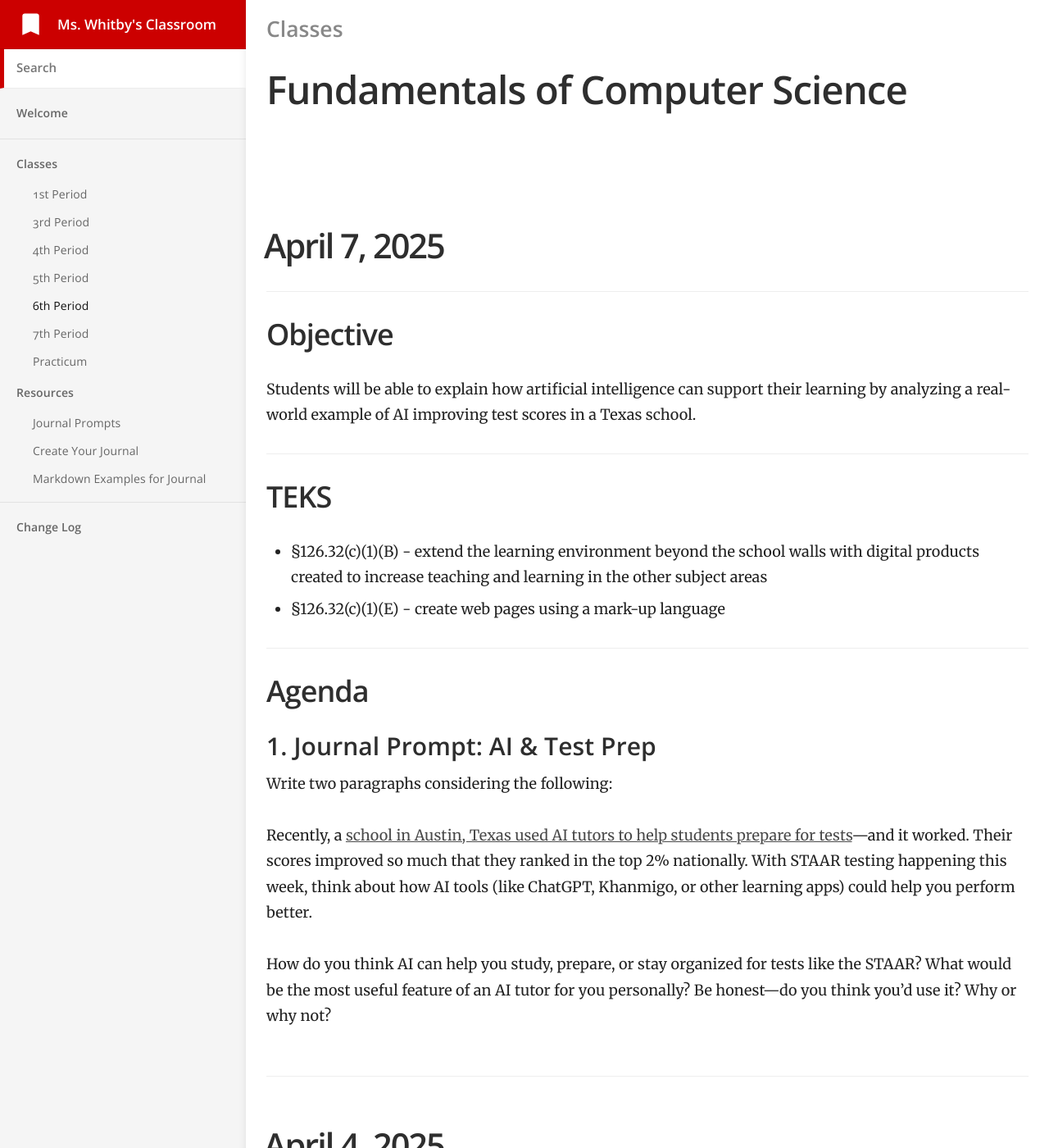
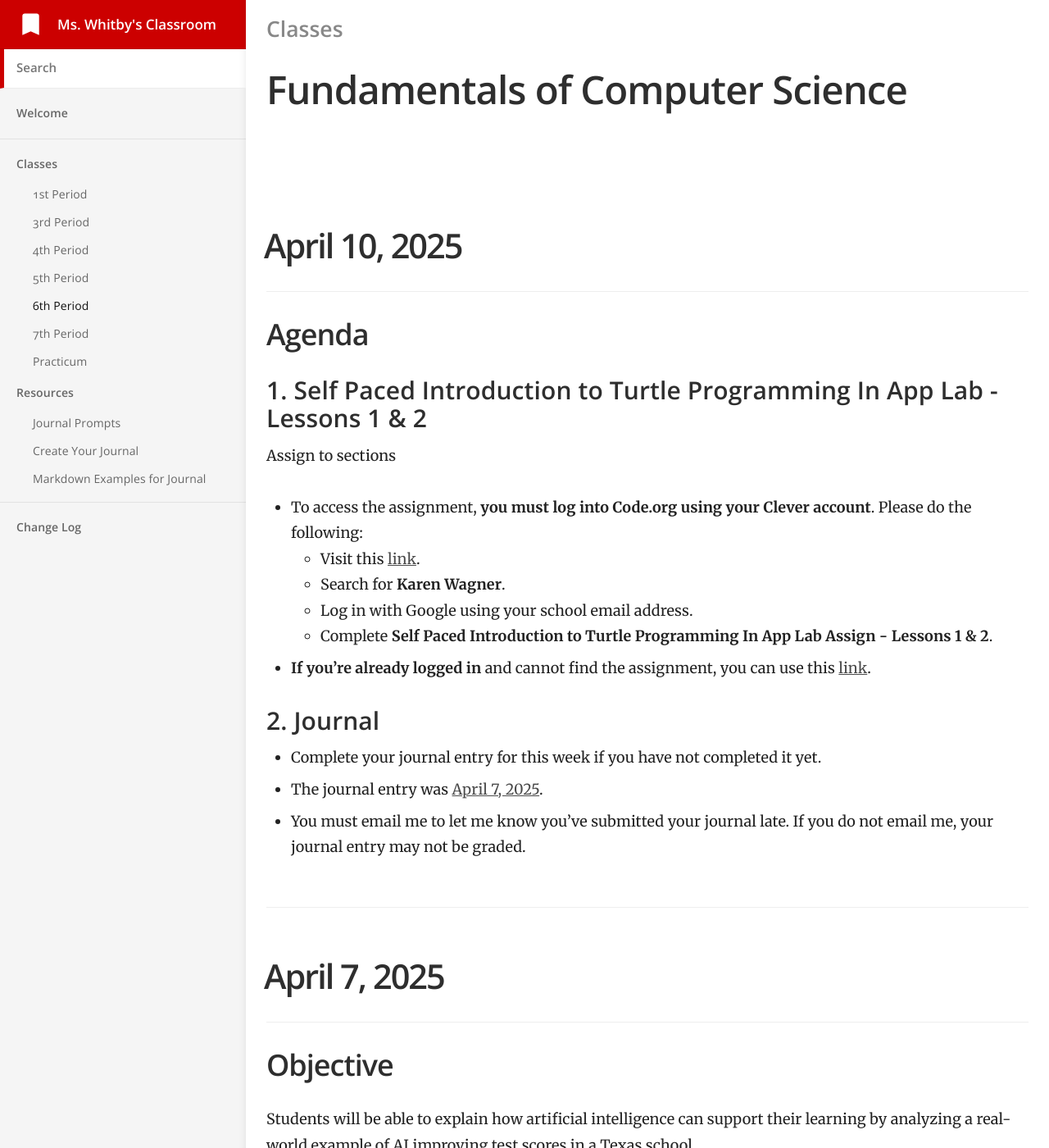
Before and after one commit to mswhitby/classroom, a Jekyll site: the page built from _docs/classes/6th.md, in a window 1280 px wide and 1400 px high. Shown: the whole window at 82% size. Built offline with Jekyll 4.4.1, drawn with Linux system fonts in a browser that asks for light colours.

Commit message:
Updated lessons

```diff
--- a/_docs/classes/6th.md
+++ b/_docs/classes/6th.md
@@ -4,6 +4,42 @@ subtitle: Fundamentals of Computer Science
 category: Classes
 order: 5
 ---
+
+# April 10, 2025
+
+<!-- ## Objective
+Students will be able to:
+- Arrange movement commands in a sequence to spell words on a grid.
+- Recognize upper-case letters of the alphabet using code.
+- Recognize written words are represented by specific sequences of letters using code.
+
+## TEKS:
+
+- §126.52(c)(4)(A) — use program design problem-solving strategies to create program solutions;
+- §126.52(c)(4)(B) — design and implement algorithms to solve problems;
+- §126.52(c)(4)(C) — develop sequential algorithms to solve real-world problems;
+- §126.52(c)(4)(D) — demonstrate proficiency in debugging and testing programs. -->
+
+## Agenda
+
+### 1. Self Paced Introduction to Turtle Programming In App Lab - Lessons 1 & 2
+
+Assign to sections
+- To access the assignment, **you must log into Code.org using your Clever account**. Please do the following:
+    - Visit this [link](https://clever.com/oauth/district-picker?client_id=2f27405716644a951b23&redirect_uri=https%3A%2F%2Fstudio.code.org%2Fusers%2Fauth%2Fclever%2Fcallback&response_type=code&state=ede33ff61289cf32708a0f54079cdd23e31d0b0a02b0e0e8).
+    - Search for **Karen Wagner**.
+    - Log in with Google using your school email address.
+    - Complete **Self Paced Introduction to Turtle Programming In App Lab Assign - Lessons 1 & 2**.
+
+- **If you're already logged in** and cannot find the assignment, you can use this [link](https://studio.code.org/s/csp3-virtual).
+
+### 2. Journal
+
+- Complete your journal entry for this week if you have not completed it yet.
+- The journal entry was [April 7, 2025](https://github.com/mswhitby/WHSTechNotes/blob/main/journal.md#april-7-2025).
+- You must email me to let me know you've submitted your journal late. If you do not email me, your journal entry may not be graded.
+
+----
 
 # April 7, 2025
 
```
Also changed, not shown: _docs/classes/4th.md (+36 -0 lines).
